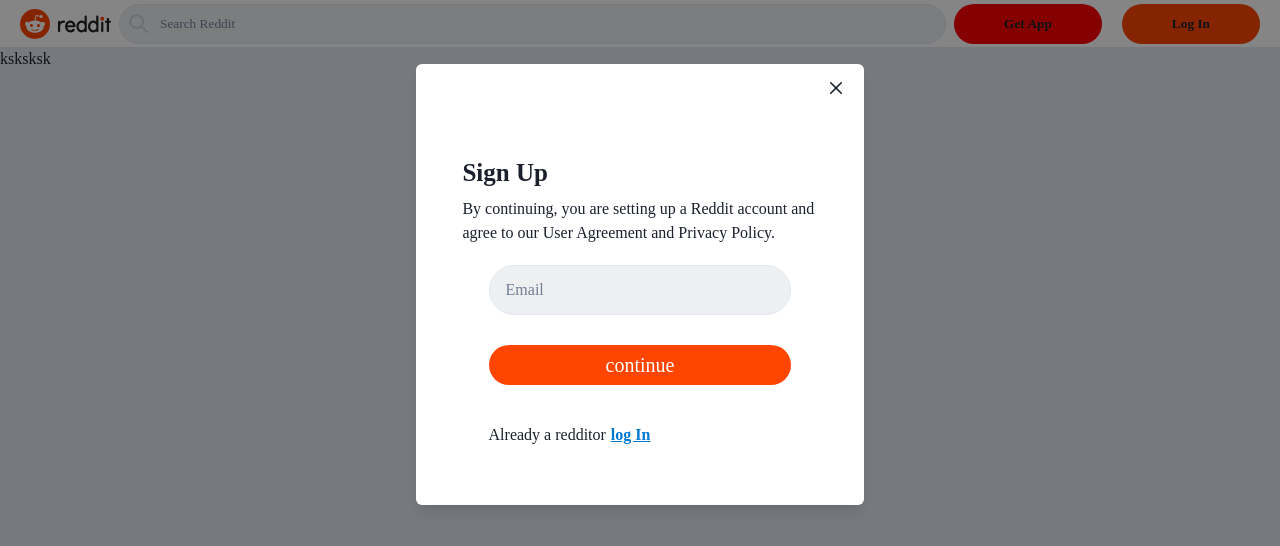
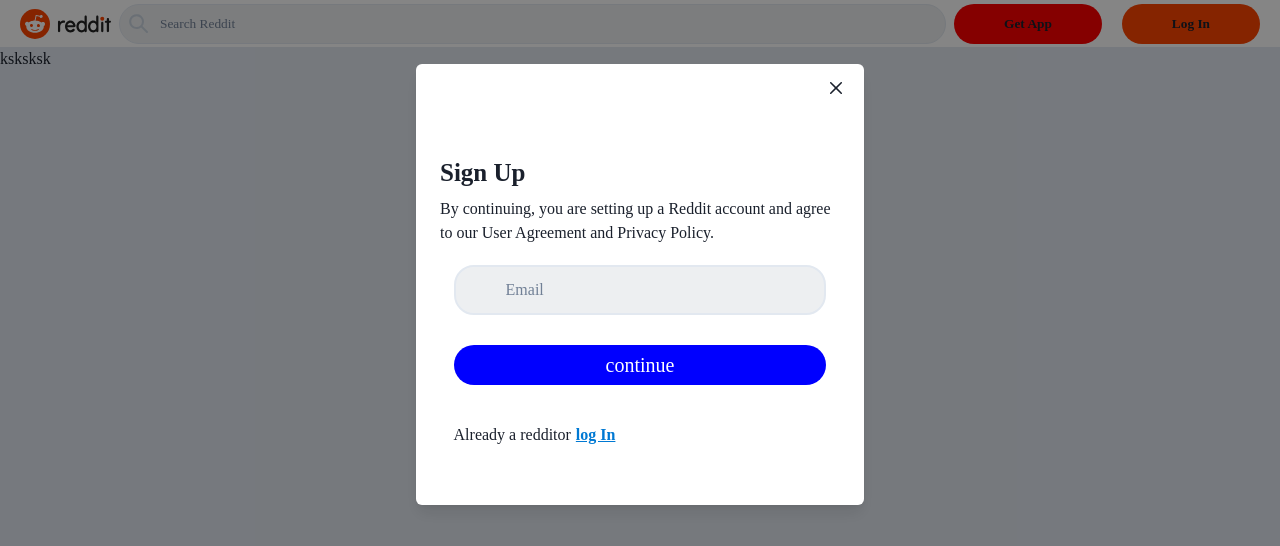
Before and after one commit to PeterAdedokun1/reddit-clone, a Next.js app: page / in a window 1280 px wide. Both pictures are taken after a click on the button "Get App". Shown: the top 546 px of the page. Built offline with nearby package versions, Linux system fonts and the light colour scheme.

Commit message:
clean up

```diff
--- a/src/app/components/Modal/Auth/AuthModal.tsx
+++ b/src/app/components/Modal/Auth/AuthModal.tsx
@@ -27,7 +27,9 @@ const AuthModal: React.FC = () => {
         <ModalContent>
           <ModalHeader></ModalHeader>
           <ModalCloseButton />
-          <ModalBody maxW={"90%"} mx="auto" my="50px">
+          <ModalBody
+            // maxW={"90%"} mx="auto"
+            my="50px">
             <Text fontSize={"25px"} mb="5px" fontWeight={600}>
               {modalState.View === "login" && "Log In"}
               {modalState.View === "signup" && "Sign Up"}
--- a/src/app/components/Modal/Auth/SignUp.tsx
+++ b/src/app/components/Modal/Auth/SignUp.tsx
@@ -1,46 +1,74 @@
 import React, { useState } from "react";
-import { Text, Flex, Input, Button, Stack,} from "@chakra-ui/react";
+import { Text, Flex, Input, Button, Stack } from "@chakra-ui/react";
 import { useSetRecoilState } from "recoil";
 import { AuthModalState } from "@/atoms/AuthModalAtom";
-import * as Yup from "yup";
+import * as yup from "yup";
+import { Formik, useFormik } from "formik";
+// const formik = usefor
+// import { object, string, number, date, InferType } from "yup";
 const SignUp = () => {
   const setAuthModalState = useSetRecoilState(AuthModalState);
-  const validationSchema = Yup.object({
-    email: Yup.string().required("Email is required").email("Invalid email"),
-    password: Yup.string().required("Password is required"),
+
+  const validateSchema = yup.object().shape({
+    email: yup
+      .string()
+      .email("Not a valid email address")
+      .required("Please enter an email address to continue"),
   });
 
-  const initialValues = {
-    email: "",
-    password: "",
-  };
+  const { handleBlur, handleChange, isSubmitting ,  handleSubmit, errors, values, touched , isValid ,dirty} =
+    useFormik({
+      initialValues: {
+        email: "",
+      },
+      onSubmit: (values) => {
+        // values.preventDefault()
+        console.log(values);
+      },
+      validationSchema: validateSchema,
+    });
 
-  const createUser = (e: any) => {
-    e.preventDefault();
-    let formData = {
-      email: e.target[0].value,
-    };
-    console.log(formData);
-  };
 
   return (
     <Stack>
-      <form onSubmit={createUser}>
-        <Input
-          name="name"
+      <form onSubmit={handleSubmit} autoComplete="off" style={{width: "100%"}}>
+        <input
+          type="text"
+          name="email"
+          style={{
+            background: "#EDEFF1",
+            height: "50px",
+            width: "100%",
+            borderRadius: "20px",
+            outline: "none",
+            padding: "10px 50px",
+            borderColor: `${errors.email  ? "red" : ""}`,
+            borderWidth: "2px"
+          }}
           placeholder="Email"
-          type="text"
-          borderRadius={"30px"}
-          bg={"#EDEFF1"}
-          _focus={{ borderColor: "red", borderWidth: "0px", outline: "none" }}
-          // required
-          height={"50px"}
-          width={"100%"}
+          value={values.email}
+          onChange={handleChange}
+          onBlur={handleBlur}
         />
-
-
-
-        <button style={{width: "100%", background: "#ff4500", marginTop: "30px", marginBottom: "30px", height: "40px", borderRadius: "20px", color: "white", fontSize: "20px"}}>continue</button>
+        {
+          errors.email && <Text color={"red"}>{errors.email }</Text>
+}
+        <button
+          style={{
+            width: "100%",
+            background: `${isValid && dirty ? "red" : "blue"}`,
+            marginTop: "30px",
+            marginBottom: "30px",
+            height: "40px",
+            borderRadius: "20px",
+            color: "white",
+            fontSize: "20px",
+          }}
+          // disabled={isSubmitting}
+          disabled={!(isValid && dirty) }
+        >
+          continue
+        </button>
       </form>
       <Text fontSize={"16px"}>
         Already a redditor
@@ -67,3 +95,29 @@ const SignUp = () => {
 };
 
 export default SignUp;
+// {
+/* <Input
+          as={"input"}
+          // name="name"
+          name="email"
+          placeholder="Email"
+          type="text"
+          borderRadius={"30px"}
+          bg={"#EDEFF1"}
+          // _focus={{ borderColor: "red", borderWidth: "0px", outline: "none" }}
+          // required
+          // focusBorderColor="lime"
+          height={"50px"}
+          width={"100%"}
+          value={values.email}
+          onChange={handleChange}
+          onBlur={handleBlur}
+          borderWidth={"1px"}
+          // borderColor={"red"}
+          // focusBorderColor="blue"
+          // focusBorderColor="red"
+          focusBorderColor={
+            errors && touched ? "red.300" : "lime"
+          }
+        /> */
+// }
--- a/src/app/components/app.css
+++ b/src/app/components/app.css
@@ -1,10 +1,20 @@
-input::placeholder{
+/* input::placeholder{
      transition: transform 0.3s ease;
 }
 input:hover::placeholder,
 input:focus::placeholder {
   transform: translateY(-10px);
-}
+} */
 /* input:hover{
     border: 1px solid red;
 } */
+
+/* button:disabled,
+button[disabled]{
+  border: 1px solid #999999;
+  background-color: #cccccc;
+  color: #666666;
+}
+button{
+    background-color: red;
+} */
```
